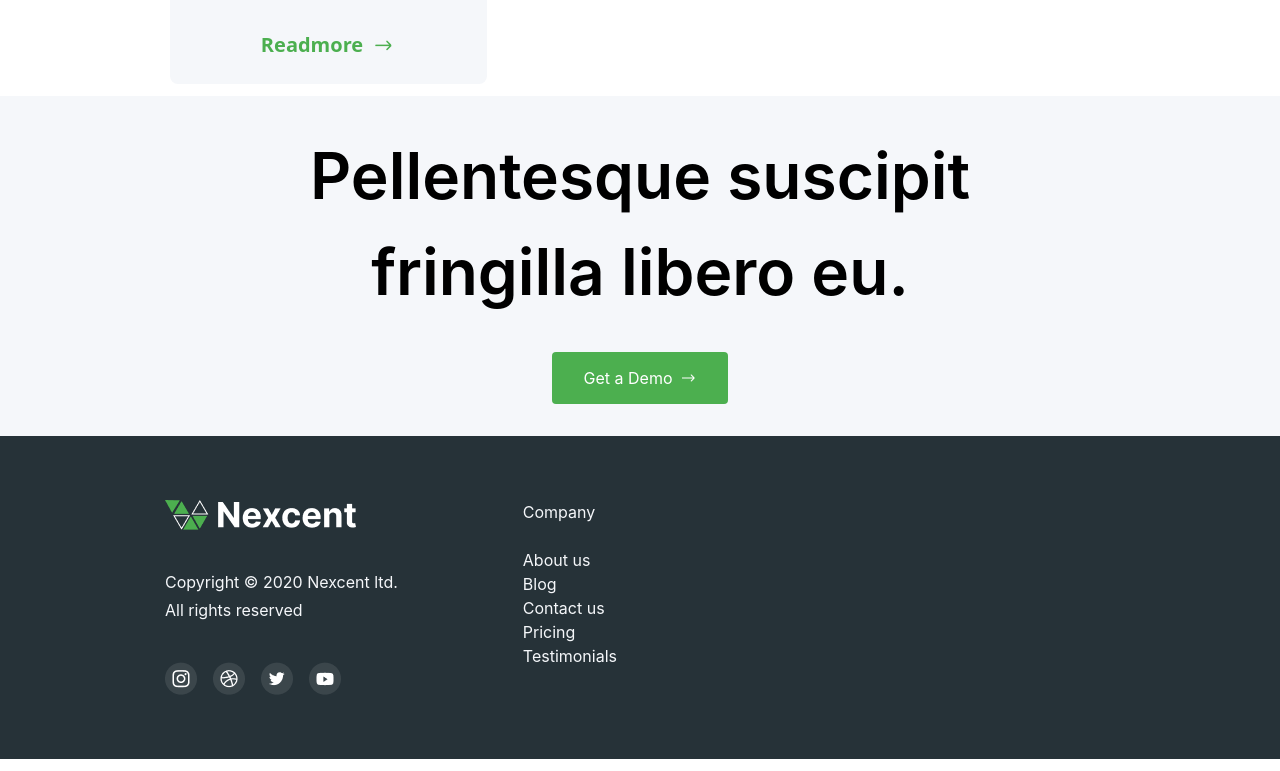
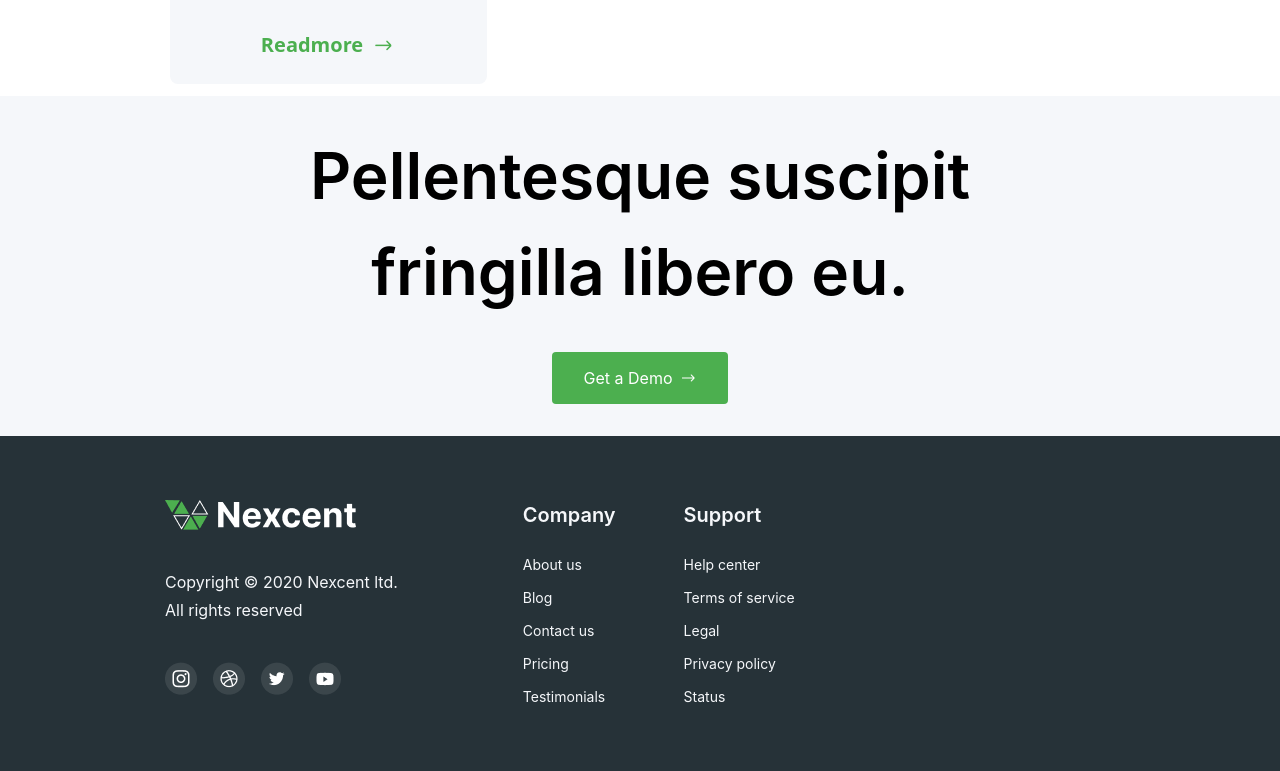
Before and after one commit to KenUdoudo/Todo-List, a React (Vite) app: page / in a window 1280 px wide. Shown: the part 3813-4584 px from the top of the page. Built offline with nearby package versions, Linux system fonts and the light colour scheme.

Commit message:
almost done

```diff
--- a/src/Footer.jsx
+++ b/src/Footer.jsx
@@ -21,10 +21,10 @@ const Footer = () => {
             </div>
 
             <div className='flex items-start gap-7'>
-                <div className='flex flex-col items-start gap-6'>
-                    <h3>Company</h3>
-                    <div>
-                        <ul>
+                <div className='flex flex-col items-start gap-6 pr-10'>
+                    <h3 className='text-[20px] font-[600]'>Company</h3>
+                    <div className='text-[14px]'>
+                        <ul className='flex flex-col gap-3'>
                             <li>About us</li>
                             <li>Blog</li>
                             <li>Contact us</li>
@@ -34,6 +34,18 @@ const Footer = () => {
                     </div>
                 </div>
 
+                <div className='flex flex-col items-start gap-6 pr-10'>
+                    <h3 className='text-[20px] font-[600]'>Support</h3>
+                    <div className='text-[14px]'>
+                        <ul className='flex flex-col gap-3'>
+                            <li>Help center</li>
+                            <li>Terms of service</li>
+                            <li>Legal</li>
+                            <li>Privacy policy</li>
+                            <li>Status</li>
+                        </ul>
+                    </div>
+                </div>
             </div>
         </div>
     );
```
